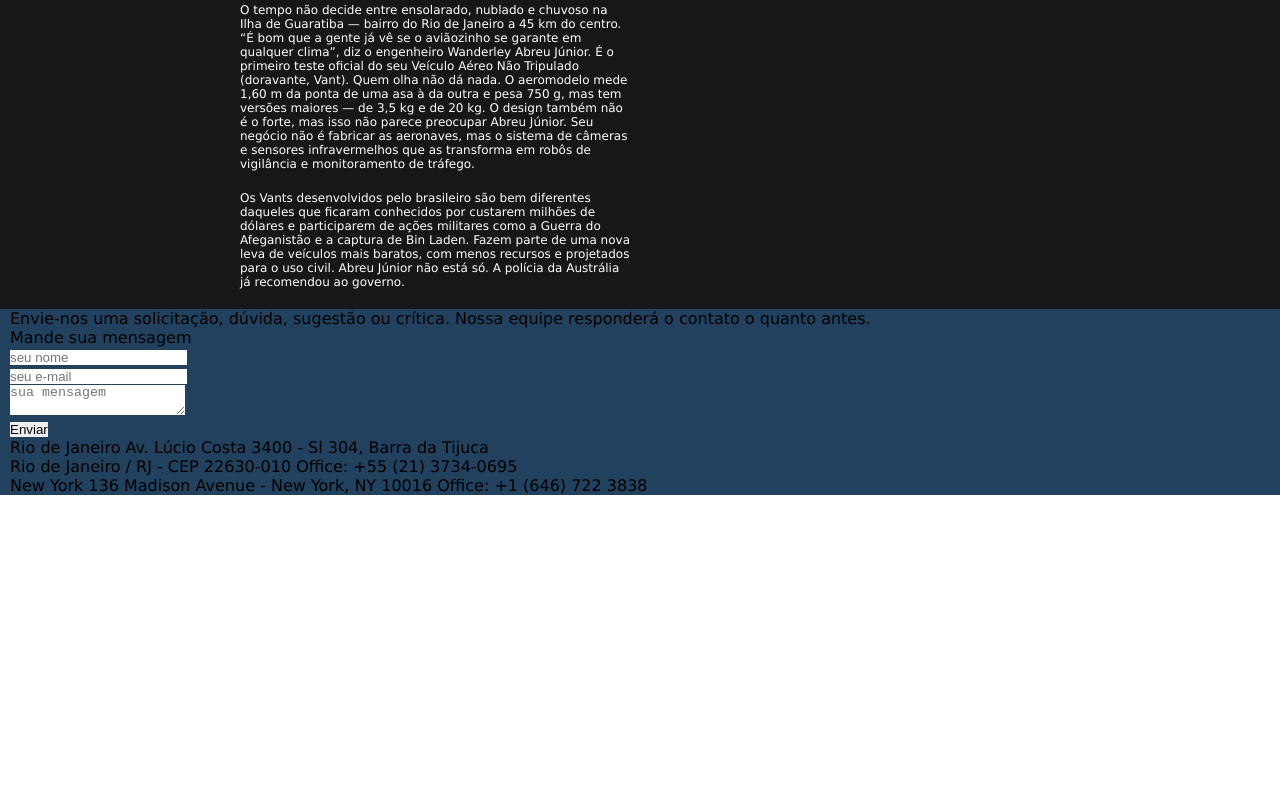
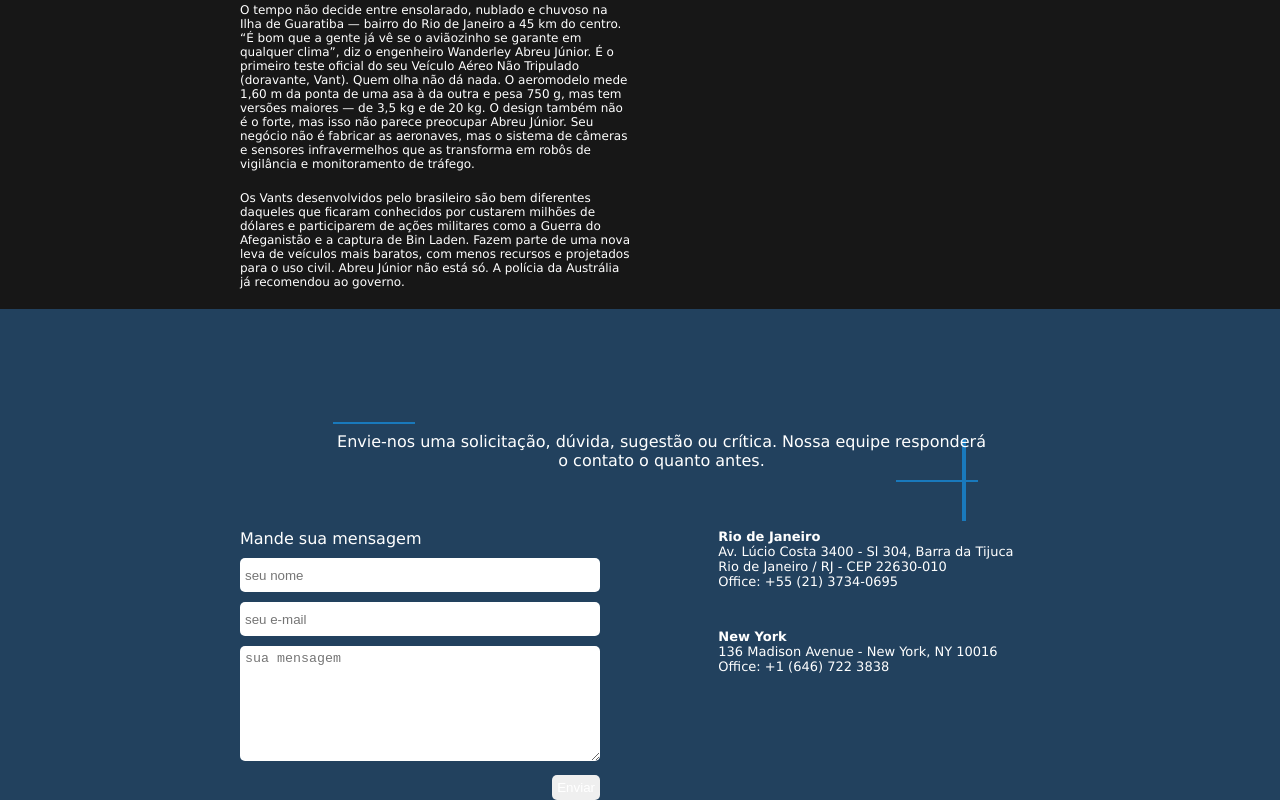
Before and after one commit to rodrigoIdei4/storm, a website: page index.html in a window 1280 px wide. Shown: the part 1006-1806 px from the top of the page. Before the commit the page ends 1501 px from the top, so only its background shows below. Drawn offline with nearby package versions, Linux system fonts and the light colour scheme; files whose address does not match are found by name.

Commit message:
Estrutura e estilo da seção contato

```diff
--- a/index.html
+++ b/index.html
@@ -57,7 +57,9 @@
 				</section>
 			</section>
 			<section id="contato">
-				<p class="chamada">Envie-nos uma solicitação, dúvida, sugestão ou crítica. Nossa equipe responderá o contato o quanto antes.</p>
+				<div class="chamada">
+					<p>Envie-nos uma solicitação, dúvida, sugestão ou crítica. Nossa equipe responderá o contato o quanto antes.</p>
+				</div>
 				<div class="dados-contato">
 					<form action="" method="POST">
 						<fieldset>
--- a/sass/estilo.scss
+++ b/sass/estilo.scss
@@ -203,6 +203,67 @@ body{
 			@include zen-grid-item(12, 1);
 			clear: both;
 			background: #22415e;
+			padding-top: 105px;
+			color: #fff;
+
+			.chamada{
+				@include zen-grid-item(7, 4);
+				background: url("../images/bg-contato.png") no-repeat 0 0;
+				height: 115px;
+
+				p{
+					width: 653px;
+					margin-top: 18px;
+					text-align: center;
+				}
+			}
+			.dados-contato{
+				@include zen-grid-item(8, 3);
+				clear: both;
+
+				form{
+					@include zen-grid-item(6, 1);
+
+					p{
+						margin-bottom: 10px;
+					}
+
+					#nome, #email,#mensagem{
+						height: 34px;
+						border-radius: 5px;
+						padding: 0 5px;
+						width: 350px;
+					}
+					#mensagem{
+						height: 110px;
+						padding-top: 5px;
+					}
+					#send_message{
+						border-radius: 5px;
+						padding: 5px;
+						float: right;
+						margin-right: 30px;
+						color: #fff;
+					}
+				}
+				ul{
+					@include zen-grid-item(5, 8);
+					list-style: none;
+
+					li{
+						font-size: 13px;
+						margin-bottom: 40px;
+
+						span{
+							display: block;
+
+							&.cidade{
+								font-weight: bold;
+							}
+						}
+					}
+				}
+			}
 		}
 	}
 }
```
Also changed, not shown: css/estilo.css, images/bg-contato.png (added).
